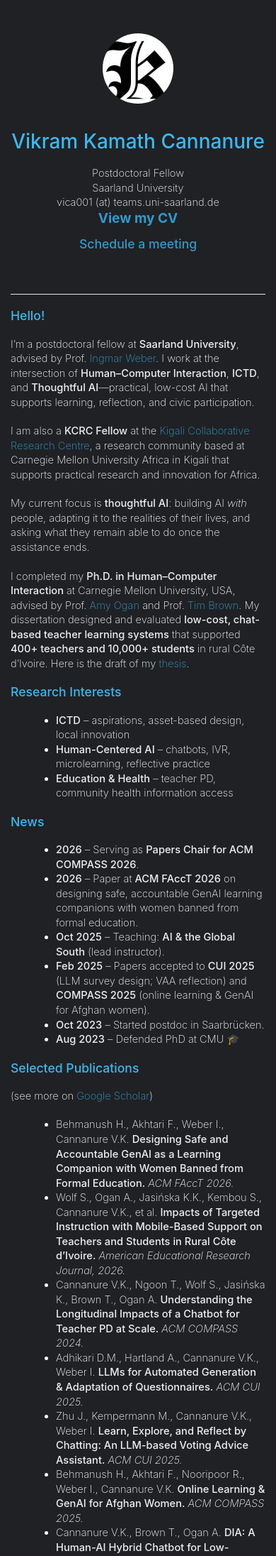
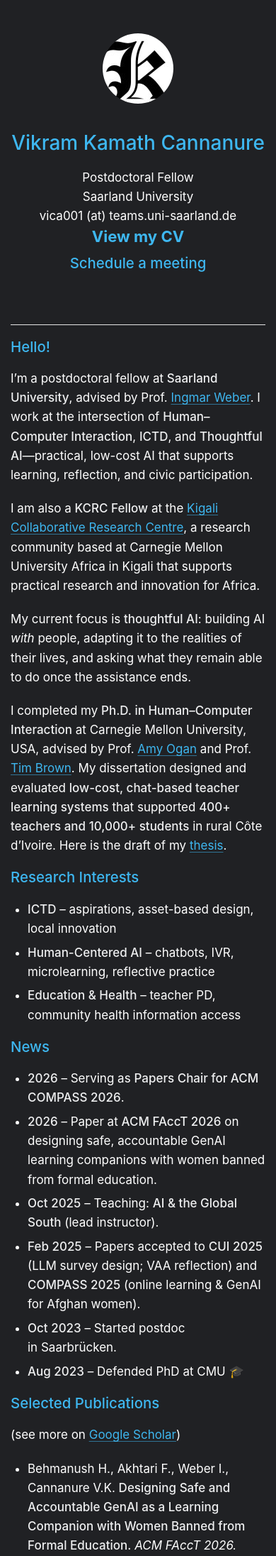
Before and after one commit to kmarkiv/kmarkiv.github.io, a Jekyll site: the page built from README.md, in a window 390 px wide. Shown: the top 2192 px of the page at 71% size. Built offline with Jekyll 4.4.1, drawn with Linux system fonts in a browser that asks for light colours; our own code applies the rules of GitHub Pages for plain Markdown files; a script that is not in the unit is left out.

Commit message:
Improve readability and link states
Typography (system font stack unchanged, no web fonts added):
- body font-weight was 250, which rendered body copy in a hairline weight
  that is hard to read on any display. Now 400.
- .wrapper set font-size:smaller, shrinking every descendant. Removed, so
  body copy is ~17px instead of ~14.7px.
- Line height 1.5 -> 1.65 desktop, 1.4 -> 1.6 mobile.
- small was a fixed 11px; now relative (0.875em).
- List indent reduced from 4rem to 1.5rem so lists stay in the text column.

Link states, all four now distinct and all >= 7:1 contrast on the page
background:
- Default #3eb7f0 with an underline (previously text-decoration:none).
- :visited #c6a8ee - previously visited links were indistinguishable from
  unvisited ones.
- :hover #8ed8fa plus a 2px underline. The old hover colour was #069, a
  dark blue that dropped to roughly 2:1 against the dark background, so
  hovering made a link harder to read rather than easier.
- :focus-visible now draws a 3px amber outline; there was no focus style
  at all, which made the site unusable by keyboard.
Heading, header and social links keep text-decoration:none and pick up the
underline only on hover/focus.

Contrast fix:
- h2 was #043361 (navy) against the #202124 background for readers not in
  dark mode: 1.27:1, effectively invisible. It now uses the same blue as
  the other headings, 7.08:1.

Other defaults:
- prefers-reduced-motion honoured; smooth scrolling only when allowed.
- prefers-contrast: more raises link contrast further.
- overflow-wrap on prose so long URLs cannot force horizontal scrolling.
- scroll-margin on :target, a ::selection colour, text-wrap: pretty.
- Print styles: light background and link URLs spelled out.

research.scss gets the same :visited, :focus-visible and reduced-motion
treatment; its type sizing was already fine.

Co-Authored-By: Claude Opus 5 <noreply@anthropic.com>

```diff
--- a/assets/css/research.scss
+++ b/assets/css/research.scss
@@ -10,6 +10,8 @@
   --accent-dark: #00534f;
   --accent-soft: #e6f2f0;
   --warm: #b04b31;
+  --accent-visited: #6b3fa0;
+  --focus: #b04b31;
   --border: #dce3df;
   --shadow: 0 14px 42px rgba(20, 36, 43, 0.07);
   --content: 1100px;
@@ -19,8 +21,19 @@
   box-sizing: border-box;
 }
 
-html {
-  scroll-behavior: smooth;
+@media (prefers-reduced-motion: no-preference) {
+  html {
+    scroll-behavior: smooth;
+  }
+}
+
+@media (prefers-reduced-motion: reduce) {
+  *, *::before, *::after {
+    animation-duration: 0.01ms !important;
+    animation-iteration-count: 1 !important;
+    transition-duration: 0.01ms !important;
+    scroll-behavior: auto !important;
+  }
 }
 
 section[id],
@@ -43,9 +56,24 @@ a {
   text-underline-offset: 3px;
 }
 
+a:visited {
+  color: var(--accent-visited);
+  text-decoration-color: rgba(107, 63, 160, 0.32);
+}
+
 a:hover {
   color: var(--accent-dark);
   text-decoration-color: currentColor;
+  text-decoration-thickness: 2px;
+}
+
+/* Keyboard focus needs a visible ring, not just a colour change. */
+a:focus-visible,
+button:focus-visible,
+[tabindex]:focus-visible {
+  outline: 3px solid var(--focus);
+  outline-offset: 3px;
+  border-radius: 3px;
 }
 
 p, ul {
--- a/assets/css/style.scss
+++ b/assets/css/style.scss
@@ -31,10 +31,15 @@ time, mark, audio, video {
 
 /* Variables */
 :root {
-    --desktop-font-size: 1.3rem/1.5;
-    --mobile-font-size: 1.1rem/1.4;
+    --desktop-font-size: 1.125rem/1.65;
+    --mobile-font-size: 1.0625rem/1.6;
     --text-color: #fff;
-    --link-color: blue;
+    --link-color: #3eb7f0;
+    --link: #3eb7f0;
+    --link-visited: #c6a8ee;
+    --link-hover: #8ed8fa;
+    --link-active: #ffd166;
+    --focus: #ffd166;
     --primary-color: lightsteelblue;
     --secondary-color: aliceblue;
     --tertiary-color: whitesmoke;
@@ -65,7 +70,7 @@ h5, h6 { text-transform: uppercase; }
 
 p { margin: 2rem 0; }
 
-a,a:visited { color: var(--link-color); }
+a { color: var(--link-color); }
 
 strong, time, b { font-weight: bold; }
 em, dfn, i { font-style: italic; }
@@ -253,7 +258,7 @@ h1, h3, h4, h5, h6 {
 }
 
 h2 {
-  color:#043361;
+  color:#3eb7f0;
   margin:2px 0px 15px;
   font-size: 130%;
 }
@@ -280,37 +285,76 @@ h1 {
   font-size:28px;
 }
 
+/* Link states.
+   The page background is dark in every colour scheme (see the body rule at the
+   end of this file), so all four states are tuned against #202124. Each state
+   is distinguishable by colour AND by a non-colour cue (underline weight,
+   outline), so the distinction survives for colour-blind readers. */
 a {
-  color:#39c;
-  text-decoration:none;
+  color: var(--link);
+  text-decoration: underline;
+  text-decoration-thickness: 1px;
+  text-underline-offset: 0.18em;
+  text-decoration-color: rgba(62, 183, 240, 0.55);
+}
+
+a:visited {
+  color: var(--link-visited);
+  text-decoration-color: rgba(198, 168, 238, 0.55);
 }
 
 a:hover {
-  color:#069;
+  color: var(--link-hover);
+  text-decoration-thickness: 2px;
+  text-decoration-color: currentColor;
 }
 
-@media (prefers-color-scheme: dark) {
-  a {
-    color:rgb(62, 183, 240);
-  }
+a:active {
+  color: var(--link-active);
+}
+
+/* Keyboard focus: a real outline, not just a colour change. */
+a:focus-visible,
+button:focus-visible,
+input:focus-visible,
+[tabindex]:focus-visible {
+  outline: 3px solid var(--focus);
+  outline-offset: 3px;
+  border-radius: 2px;
+  text-decoration-color: currentColor;
+}
+
+/* Headings, the avatar and the social icons read as blocks, not prose, so they
+   carry the underline only on hover/focus. */
+header a,
+.social-icons a,
+h1 a, h2 a, h3 a, h4 a, h5 a, h6 a {
+  text-decoration: none;
+}
+
+header a:hover,
+header a:focus-visible,
+h1 a:hover, h2 a:hover, h3 a:hover,
+h1 a:focus-visible, h2 a:focus-visible, h3 a:focus-visible {
+  text-decoration: underline;
+  text-decoration-thickness: 2px;
 }
 
 a small {
-  font-size:11px;
-  color:#777;
+  font-size:0.8125em;
+  color:#a9adb4;
   margin-top:-0.3em;
   display:block;
 }
 
-a:hover small {
-  color:#777;
+a:hover small,
+a:focus-visible small {
+  color:#c9ced6;
 }
 
 .wrapper {
   width:960px;
   margin:0 auto;
-  font-size:smaller;
-
 }
 
 blockquote {
@@ -452,7 +496,7 @@ section {
 }
 
 small {
-  font-size:11px;
+  font-size:0.875em;
 }
 
 hr {
@@ -594,5 +638,96 @@ footer {
 
 body {
   background-color: #202124;
-  font-weight:250;
+  font-weight:400;
 }
+
+
+
+/* ---------------------------------------------------------------------------
+   Readability and accessibility defaults
+   No web fonts: everything below relies on the system stack already declared
+   on `body`.
+   --------------------------------------------------------------------------- */
+
+/* Long URLs and unbroken strings should wrap rather than force a horizontal
+   scrollbar on narrow screens. */
+p, li, dd, td, th, blockquote, figcaption {
+  overflow-wrap: break-word;
+}
+
+/* Avoids the ragged one-word last line. Ignored by browsers that lack it. */
+p, li, h1, h2, h3, h4, h5, h6 {
+  text-wrap: pretty;
+}
+
+/* Lists were indented 4rem, which pushed them well out of the text column. */
+ul, ol {
+  padding-left: 1.5rem;
+}
+
+li + li {
+  margin-top: 0.4rem;
+}
+
+/* Anchor targets should not land flush against the top edge. */
+:target {
+  scroll-margin-top: 2rem;
+}
+
+::selection {
+  background: #3eb7f0;
+  color: #10131a;
+}
+
+/* Respect the OS "reduce motion" setting. */
+@media (prefers-reduced-motion: no-preference) {
+  html {
+    scroll-behavior: smooth;
+  }
+}
+
+@media (prefers-reduced-motion: reduce) {
+  *, *::before, *::after {
+    animation-duration: 0.01ms !important;
+    animation-iteration-count: 1 !important;
+    transition-duration: 0.01ms !important;
+    scroll-behavior: auto !important;
+  }
+}
+
+/* Higher-contrast link colours when the reader asks for more contrast. */
+@media (prefers-contrast: more) {
+  :root {
+    --link: #9bdcfb;
+    --link-visited: #dcc6ff;
+    --link-hover: #ffffff;
+  }
+
+  a {
+    text-decoration-thickness: 2px;
+  }
+}
+
+/* Printing: the page is dark on screen, so invert it for paper and spell out
+   where the links actually go. */
+@media print {
+  body {
+    background: #fff;
+    color: #000;
+  }
+
+  a {
+    color: #000;
+    text-decoration: underline;
+  }
+
+  section a[href^="http"]::after {
+    content: " (" attr(href) ")";
+    font-size: 0.85em;
+    word-break: break-all;
+  }
+
+  header, footer, .social-icons {
+    display: none;
+  }
+}
```
